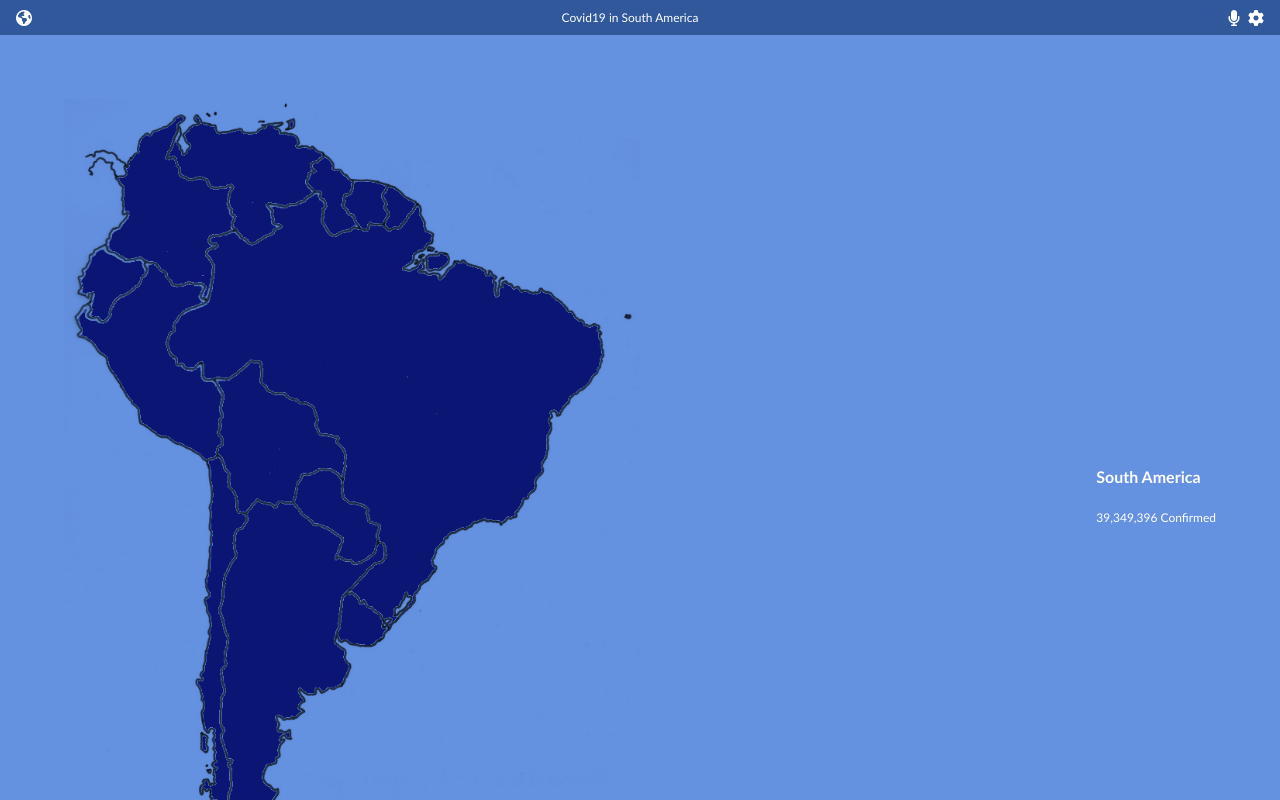
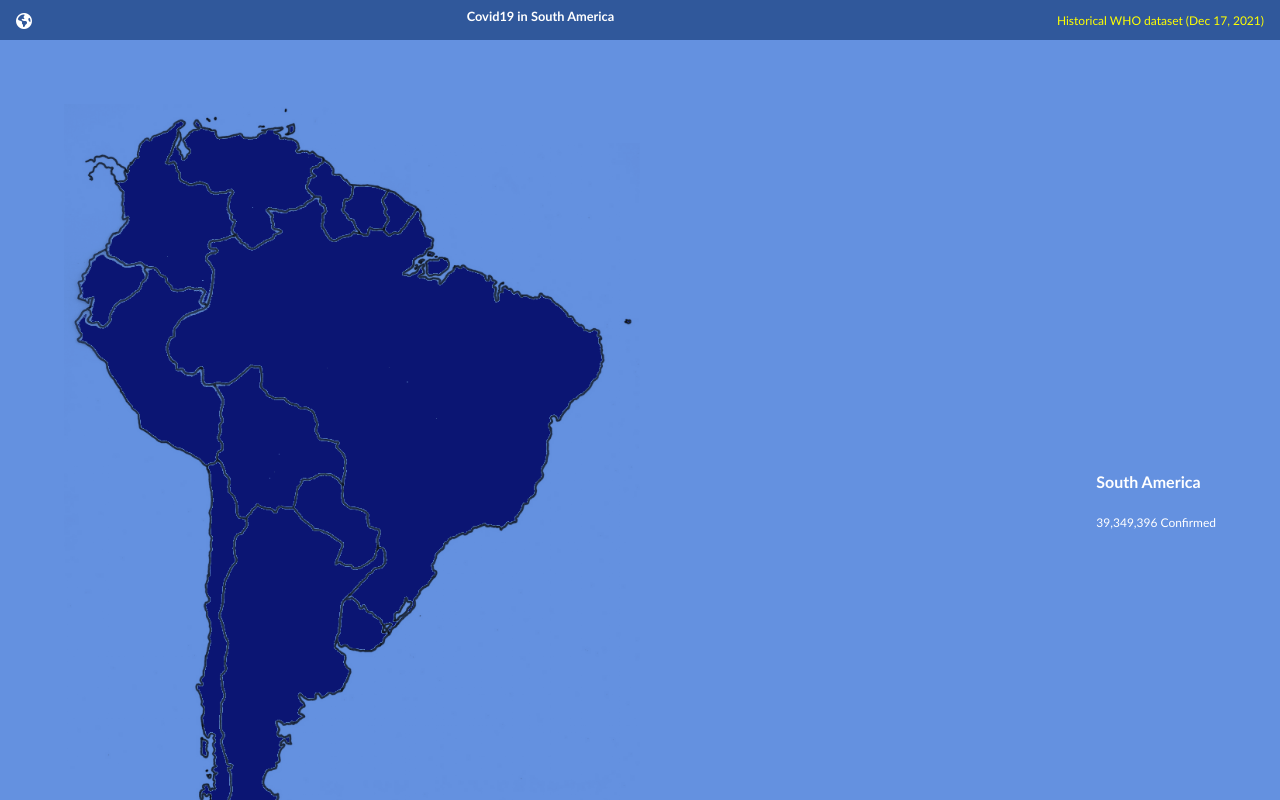
Before and after one commit to ElsonOtake/Covid19, a React (Vite) app: page / in a window 1280 px wide. Shown: the top 800 px of the page. Built offline with nearby package versions, Linux system fonts and the light colour scheme.

Commit message:
add historical data info in header

```diff
--- a/src/components/Header.jsx
+++ b/src/components/Header.jsx
@@ -1,16 +1,27 @@
-import { Link } from 'react-router-dom';
+import React from 'react';
+import { NavLink } from 'react-router-dom';
 
-const Header = () => (
+const Header = () => {
+  const today = new Date();
+  const dateFormatted = today.toLocaleDateString('en-US', {
+    month: 'short',
+    day: 'numeric',
+  });
+  const simulatedDate = `${dateFormatted}, 2021`; // e.g., "Oct 5, 2021"
+
+  return (
     <header>
-    <Link to="/">
+      <NavLink to="/">
         <i className="fa-solid fa-earth-americas" />
-    </Link>
-    <p>Covid19 in South America</p>
+      </NavLink>
+      <h2>Covid19 in South America</h2>
       <div>
-      <i className="fa-solid fa-microphone" />
-      <i className="fa-solid fa-gear" />
+        <p className="headerDate">
+          Historical WHO dataset ({simulatedDate})
+        </p>
       </div>
     </header>
   );
+};
 
 export default Header;
--- a/src/index.css
+++ b/src/index.css
@@ -237,3 +237,10 @@ h5 {
   flex-direction: column;
   align-items: center;
 }
+
+.headerDate {
+  font-size: 0.75rem;
+  color: #ffff00;
+  margin-left: 8px;
+  font-weight: 500;
+}
```
Lines whose indentation alone changed are shown as unchanged.
